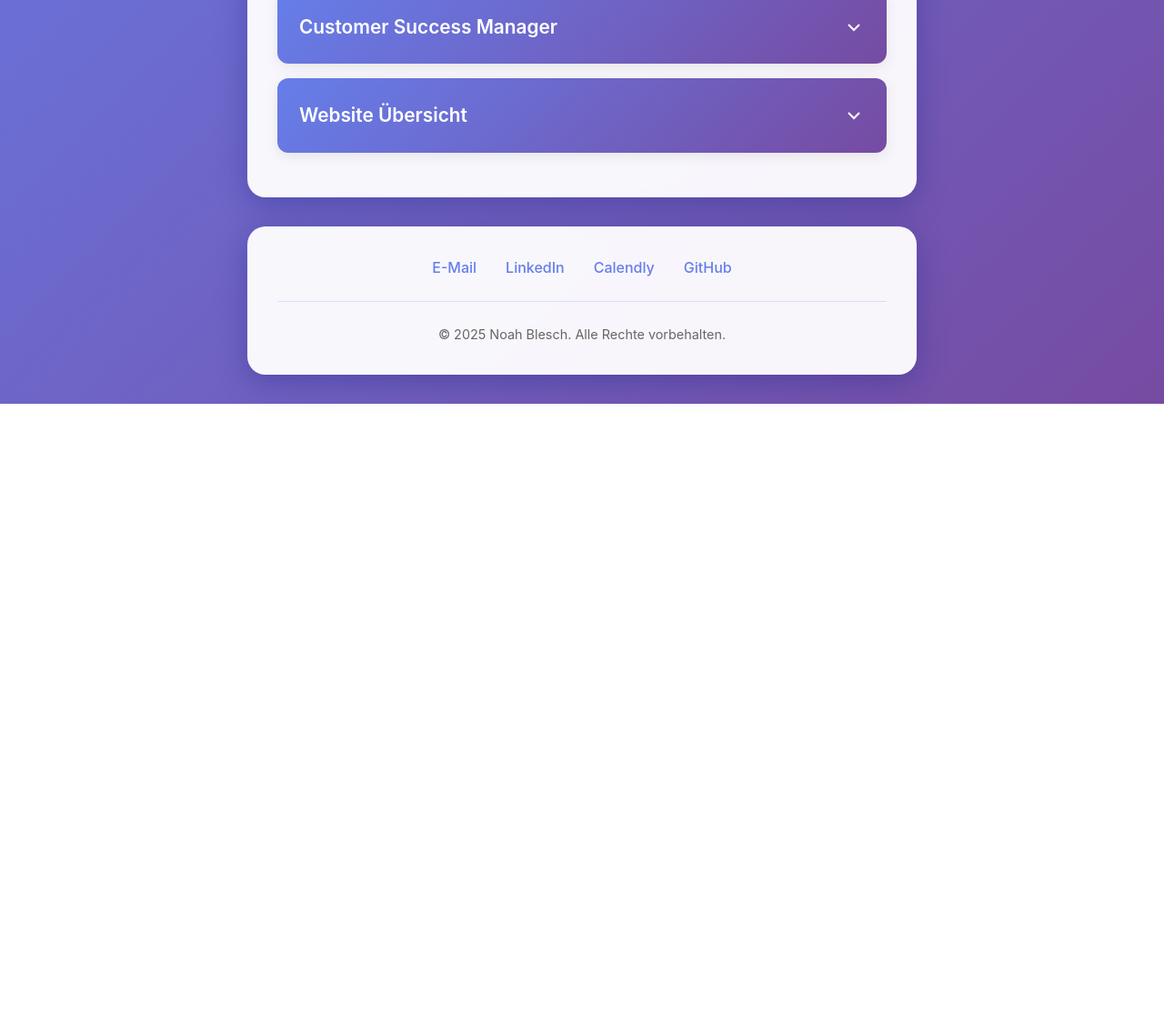
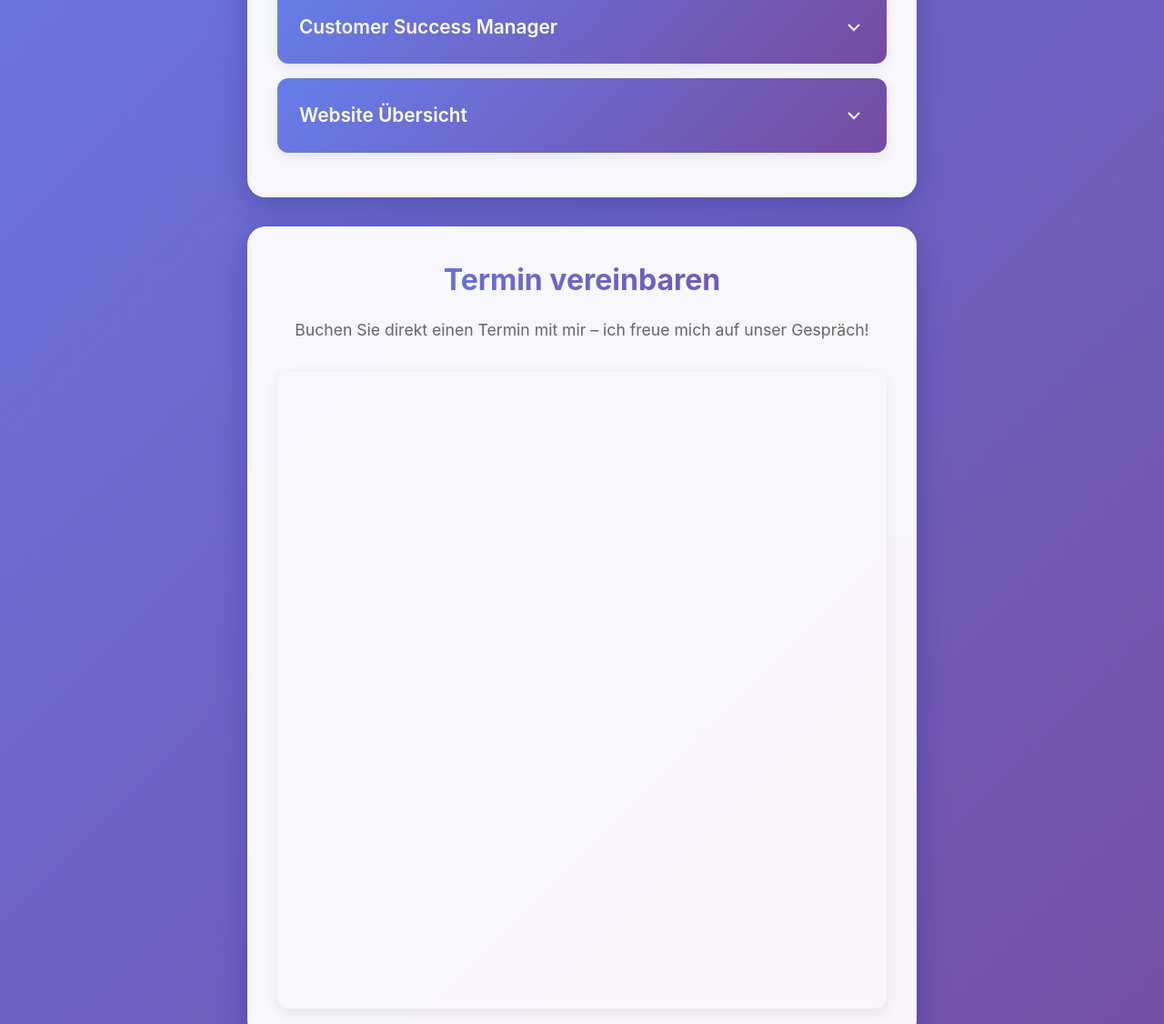
Before and after one commit to NoahSJB/noahblesch.de, a plain HTML site: page index.html in a window 1280 px wide. Shown: the part 685-1811 px from the top of the page at 91% size. Before the commit the page ends 1129 px from the top, so only its background shows below. Drawn offline with Linux system fonts and the light colour scheme; a script that the page names is missing.

Commit message:
Update index.html
added calendyl integration

```diff
--- a/index.html
+++ b/index.html
@@ -197,6 +197,40 @@
             transform: rotate(180deg);
         }
 
+        .calendly-section {
+            background: rgba(255, 255, 255, 0.95);
+            backdrop-filter: blur(10px);
+            border-radius: 20px;
+            padding: 2rem;
+            box-shadow: 0 8px 32px rgba(31, 38, 135, 0.37);
+            border: 1px solid rgba(255, 255, 255, 0.18);
+            margin-bottom: 2rem;
+        }
+
+        .calendly-section h2 {
+            font-size: 2rem;
+            font-weight: 700;
+            margin-bottom: 1rem;
+            background: linear-gradient(135deg, #667eea, #764ba2);
+            -webkit-background-clip: text;
+            -webkit-text-fill-color: transparent;
+            background-clip: text;
+            text-align: center;
+        }
+
+        .calendly-section p {
+            text-align: center;
+            color: #666;
+            margin-bottom: 2rem;
+            font-size: 1.1rem;
+        }
+
+        .calendly-inline-widget {
+            border-radius: 12px;
+            overflow: hidden;
+            box-shadow: 0 4px 15px rgba(0, 0, 0, 0.08);
+        }
+
         .footer {
             text-align: center;
             padding: 2rem;
@@ -259,6 +293,14 @@
             .footer-links {
                 flex-direction: column;
                 gap: 1rem;
+            }
+
+            .calendly-section h2 {
+                font-size: 1.5rem;
+            }
+
+            .calendly-section p {
+                font-size: 1rem;
             }
         }
     </style>
@@ -492,6 +534,15 @@
             </div>
         </main>
 
+        <section class="calendly-section">
+            <h2>Termin vereinbaren</h2>
+            <p>Buchen Sie direkt einen Termin mit mir – ich freue mich auf unser Gespräch!</p>
+            <!-- Calendly inline widget begin -->
+            <div class="calendly-inline-widget" data-url="https://calendly.com/noahblesch/30?hide_event_type_details=1&hide_gdpr_banner=1" style="min-width:320px;height:700px;"></div>
+            <script type="text/javascript" src="https://assets.calendly.com/assets/external/widget.js" async></script>
+            <!-- Calendly inline widget end -->
+        </section>
+
         <footer class="footer">
             <div class="footer-links">
                 <a href="mailto:kontakt@noahblesch.de" class="footer-link">E-Mail</a>
```
